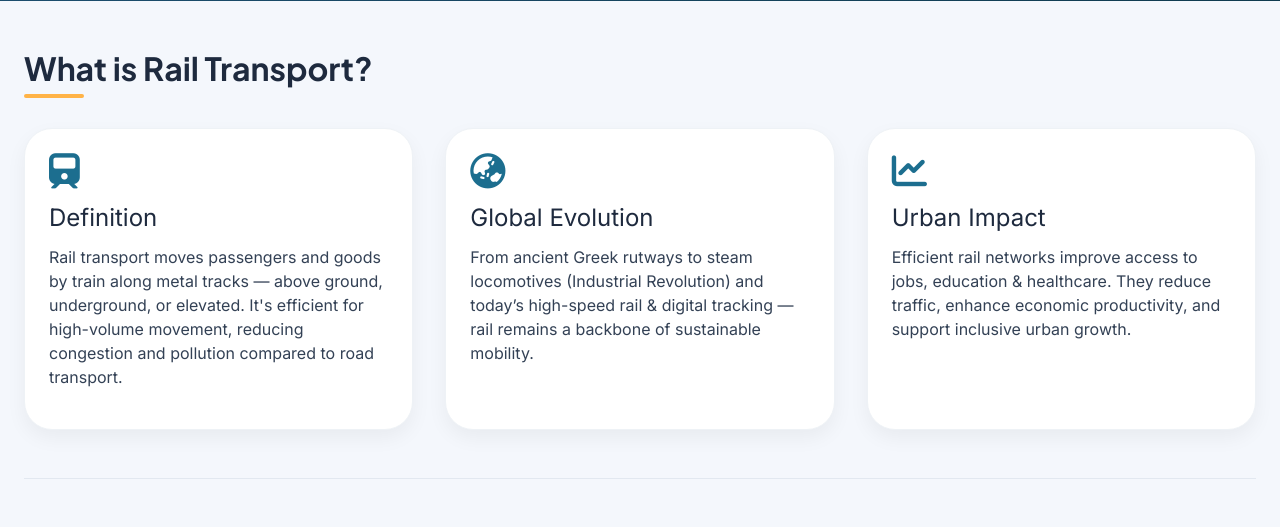
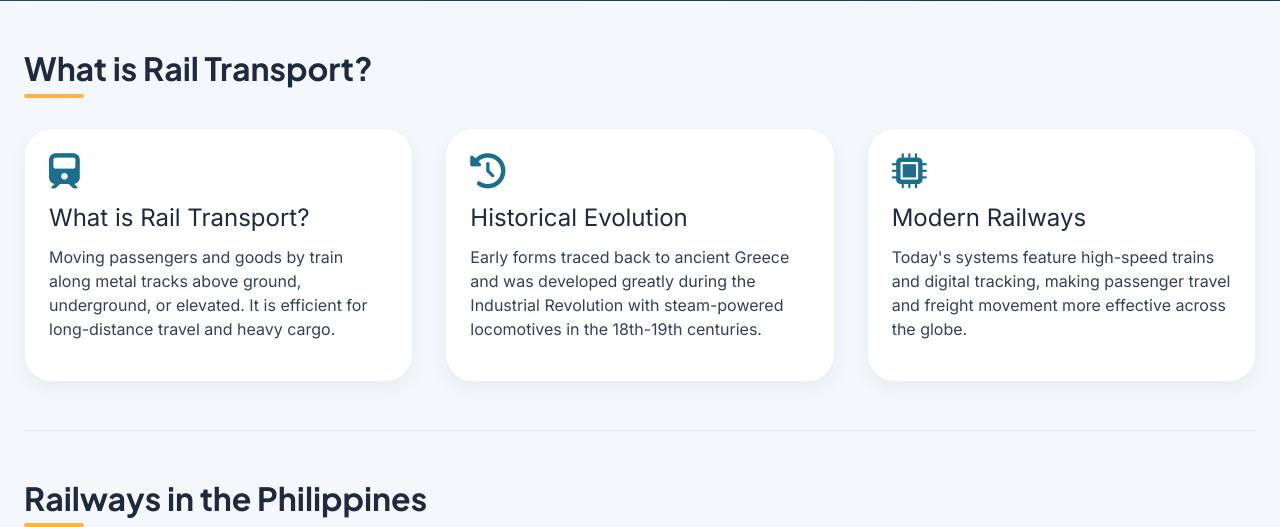
Before and after one commit to Mathew-Ibasco/econ_grp, a Django app: page /econ/ in a window 1280 px wide. Shown: the part 602-1129 px from the top of the page. Run offline with Django 5.2, Linux system fonts and the light colour scheme; parts of the project's set-up code (start-up, migrations or seed data) failed here and were passed over.

Commit message:
fixed content for homepage
-pending links for gallery
-pending icon for economic relations

```diff
--- a/econ/templates/econ/index.html
+++ b/econ/templates/econ/index.html
@@ -25,20 +25,25 @@
         <section>
             <h2 class="section-title">What is Rail Transport?</h2>
             <div class="card-grid">
+                <!-- Card 1: What is it? -->
                 <div class="info-card">
                     <i class="fas fa-train"></i>
-                    <h3>Definition</h3>
-                    <p>Rail transport moves passengers and goods by train along metal tracks — above ground, underground, or elevated. It's efficient for high-volume movement, reducing congestion and pollution compared to road transport.</p>
+                    <h3>What is Rail Transport?</h3>
+                    <p>Moving passengers and goods by train along metal tracks above ground, underground, or elevated. It is efficient for long-distance travel and heavy cargo.</p>
                 </div>
+
+                <!-- Card 2: History -->
                 <div class="info-card">
-                    <i class="fas fa-globe-asia"></i>
-                    <h3>Global Evolution</h3>
-                    <p>From ancient Greek rutways to steam locomotives (Industrial Revolution) and today’s high-speed rail & digital tracking — rail remains a backbone of sustainable mobility.</p>
+                    <i class="fas fa-history"></i>
+                    <h3>Historical Evolution</h3>
+                    <p>Early forms traced back to ancient Greece and was developed greatly during the Industrial Revolution with steam-powered locomotives in the 18th-19th centuries.</p>
                 </div>
+
+                <!-- Card 3: Modern Impact -->
                 <div class="info-card">
-                    <i class="fas fa-chart-line"></i>
-                    <h3>Urban Impact</h3>
-                    <p>Efficient rail networks improve access to jobs, education & healthcare. They reduce traffic, enhance economic productivity, and support inclusive urban growth.</p>
+                    <i class="fas fa-microchip"></i>
+                    <h3>Modern Railways</h3>
+                    <p>Today's systems feature high-speed trains and digital tracking, making passenger travel and freight movement more effective across the globe.</p>
                 </div>
             </div>
         </section>
@@ -46,17 +51,45 @@
         <!-- Philippines rail context -->
         <section>
             <h2 class="section-title">Railways in the Philippines</h2>
-            <p style="margin-bottom: 1.5rem; font-size: 1.05rem;">Currently, the Philippines has three major railway systems: MRT, LRT, and PNR. Most active services are in Luzon, particularly Metro Manila, serving millions of commuters daily. These systems are heavily used but remain concentrated; expansions like the Metro Manila Subway and North-South Commuter Railway aim to transform connectivity nationwide.</p>
+            <div class="railway-flex" style="
+                display: flex;
+                flex-wrap: nowrap;
+                align-items: flex-start;
+                gap: 2rem;
+                margin-top: 1rem;
+                justify-content: space-between;
+            ">
 
-            <!-- LRT/MRT Map placeholder (map image from the doc) -->
-            <div class="map-section">
-                <div class="map-figure">
-                    <img src="https://upload.wikimedia.org/wikipedia/commons/thumb/7/7e/Metro_Manila_LRT_and_MRT_Map.svg/1280px-Metro_Manila_LRT_and_MRT_Map.svg.png" alt="Manila LRT-MRT network map" onerror="this.src='https://ik.imagekit.io/tvlk/blog/2025/01/p2EtANCG-image.jpeg'">
-                    <div class="map-caption">
-                        <i class="fas fa-map-marked-alt"></i> Metro Manila Rail Network: LRT-1 (Yellow), LRT-2 (Purple), MRT-3 (Blue). Key corridors that improve urban mobility.
+                <!-- Text side (now left) -->
+                <div class="definition-side" style="
+                    flex: 0 0 48%;
+                    max-width: 600px;
+                    font-size: 1.50rem;
+                    line-height: 1.6;
+                ">
+                    <p>
+                        Currently, the Philippines has three major railway systems: the Manila Metro Rail Transit (MRT), the Light Rail Transit (LRT), and the Philippine National Railways (PNR). At present, active railway services are mainly located in Luzon, which means rail transport is not yet widely available across the entire country. These systems are concentrated in limited areas, particularly in and around Metro Manila and parts of Luzon, but they remain heavily used by many Filipino commuters.
+                    </p>
+                </div>
+
+                <!-- Map side (now right) -->
+                <div class="map-side" style="
+                    flex: 0 0 48%;
+                    background: #eef3fa;
+                    padding: 1rem;
+                    border-radius: 24px;
+                    text-align: center;
+                ">
+                    <img src="https://upload.wikimedia.org/wikipedia/commons/thumb/8/83/Manila_LRT-MRT_map.png/1280px-Manila_LRT-MRT_map.png?utm_source=commons.wikimedia.org&utm_campaign=index&utm_content=thumbnail&_=20101102101703"
+                        alt="Manila LRT-MRT network map"
+                        style="width:100%; height:auto; border-radius:12px;">
+                    <div class="map-caption" style="margin-top: 0.75rem; font-size: 0.85rem;">
+                        <i class="fas fa-map-marked-alt"></i> Metro Manila Rail Network: LRT-1 (Yellow), LRT-2 (Purple), MRT-3 (Blue).
                     </div>
                 </div>
+
             </div>
+        </section>
 
             <div class="rail-lineup">
                 <!-- LRT1 Card -->
@@ -64,7 +97,7 @@
                     <img src="https://ik.imagekit.io/tvlk/blog/2025/01/p2EtANCG-image.jpeg" alt="LRT Line 1 train">
                     <div class="rail-card-content">
                         <h4>LRT Line 1 (Yellow)</h4>
-                        <p>First LRT in Southeast Asia, opened 1984. Runs 15 km from Baclaran to Roosevelt, serving Taft Avenue–Rizal route. Extended to North Avenue, improving interchange with MRT-7 & common station.</p>
+                        <p>Southeast Asia's first LRT system (1984). 15-km elevated railway from Baclaran to Monumento, later extended via Rizal Line and North Extension (Balintawak, Roosevelt).</p>
                     </div>
                 </div>
                 <!-- LRT2 Card -->
@@ -80,7 +113,7 @@
                     <img src="https://media.philstar.com/images/articles/met2-mrt-3_2018-04-02_20-32-49.jpg" alt="MRT-3 along EDSA">
                     <div class="rail-card-content">
                         <h4>MRT-3 (Blue Line)</h4>
-                        <p>16.9 km along EDSA from North Avenue to Taft Avenue. Decongests the busiest corridor, serving Cubao, Ortigas, Ayala, and Taft.</p>
+                        <p>16.9 km along EDSA from North Avenue to Taft Avenue. Decongests the busiest route, serving Cubao, Ortigas, Ayala, and Taft.</p>
                     </div>
                 </div>
                 <!-- PNR Card -->
@@ -88,7 +121,7 @@
                     <img src="https://www.rappler.com/tachyon/2023/06/pnr-commuters-philippine-national-railways-train-dotr-june-2-2023-003-scaled.jpg" alt="PNR train commuters">
                     <div class="rail-card-content">
                         <h4>Philippine National Railways</h4>
-                        <p>Historic line since 1892, currently serving commuter routes. Vision to expand Manila-Legazpi and cargo links, vital for inter-regional connectivity.</p>
+                        <p>Historic line since 1892, currently serving commuter routes. Vision to expand Manila-Legazpi and cargo movements, vital for inter-regional connectivity.</p>
                     </div>
                 </div>
             </div>
@@ -98,46 +131,46 @@
          <!-- Accessibility & Mobility + Economic Relations double section -->
         <section>
             <h2 class="section-title">Accessibility, Mobility & The Economy</h2>
-            <div class="split-columns">
-                <div class="split-item">
+            <div class="split-columns" style="display: flex; flex-wrap: wrap; gap: 2rem;">
+
+                <!-- 1st Card -->
+                <div class="split-item" style="
+                    flex: 1 1 45%;
+                    display: flex;
+                    flex-direction: column;
+                    justify-content: space-between;
+                ">
+                    <div>
                         <i class="fas fa-wheelchair" style="font-size: 2rem; color:#1c6e8f;"></i>
                         <h3 style="margin-top: 10px;">Accessibility & Urban Mobility</h3>
-                    <p>As cities grow, reliable public transport becomes vital. Rail systems move masses efficiently, reducing traffic congestion and improving access to workplaces, schools, and healthcare. In Metro Manila, congestion costs billions annually — better rail networks ease this burden and make cities more inclusive.</p>
-                    <img src="https://www.moneymax.ph/hs-fs/hubfs/commuter%20problems%20-%20Poor%20Public%20Transportation%20System.jpg?width=1440&name=commuter%20problems%20-%20Poor%20Public%20Transportation%20" alt="Manila commuter congestion" style="width:100%; border-radius: 18px; margin-top: 15px;">
-                    <div class="caption-img">Heavy road congestion highlights the need for mass rail transit.</div>
+                        <p>As cities grow, reliable public transport becomes vital. Rail systems move masses efficiently, reducing traffic congestion and improving access to workplaces, schools, and healthcare. In Metro Manila, congestion costs billions annually, but better rail networks ease this burden and make cities more inclusive.</p>
                     </div>
-                <div class="split-item">
+                    <div>
+                        <img src="https://www.moneymax.ph/hs-fs/hubfs/commuter%20problems%20-%20Poor%20Public%20Transportation%20System.jpg?width=1440&name=commuter%20problems%20-%20Poor%20Public%20Transportation%20"
+                            alt="Manila commuter congestion"
+                            style="width:100%; border-radius: 18px; margin-top: 15px; object-fit: cover; height: 180px;">
+                        <div class="caption-img" style="font-size: 0.85rem; margin-top: 5px;">Heavy road congestion highlights the need for mass rail transit.</div>
+                    </div>
+                </div>
+
+                <!-- 2nd Card -->
+                <div class="split-item" style="
+                    flex: 1 1 45%;
+                    display: flex;
+                    flex-direction: column;
+                    justify-content: space-between;
+                ">
+                    <div>
                         <i class="fas fa-chart-simple" style="font-size: 2rem; color:#1c6e8f;"></i>
                         <h3 style="margin-top: 10px;">Economic Relations</h3>
-                    <p>Government spending on rail infrastructure acts as an economic injection — creating jobs, supporting firms, and improving productivity. Efficient railways lower travel costs, boost business access, and strengthen the circular flow of income. The Philippines' "Build Better More" program prioritises rail to unlock regional growth.</p>
-                    <img src="https://media.philstar.com/photos/2019/12/11/nat_2019-12-11_21-33-23.jpg" alt="Philippines railway construction economic impact" style="width:100%; border-radius: 18px; margin-top: 15px;">
-                    <div class="caption-img">Infrastructure investments fuel employment and urban competitiveness.</div>
+                        <p>Government spending on rail infrastructure acts as an economic injection that creates jobs, supports firms, and improves productivity. Efficient railways lower travel costs, boost business access, and strengthen the circular flow of income. The Philippines' "Build Better More" program prioritises rail to unlock regional growth.</p>
                     </div>
+                    <div>
+                        <img src="https://media.philstar.com/photos/2019/12/11/nat_2019-12-11_21-33-23.jpg"
+                            alt="Philippines railway construction economic impact"
+                            style="width:100%; border-radius: 18px; margin-top: 15px; object-fit: cover; height: 180px;">
+                        <div class="caption-img" style="font-size: 0.85rem; margin-top: 5px;">Infrastructure investments fuel employment and urban competitiveness.</div>
                     </div>
-        </section>
-
-        <!-- Additional: sustainable vision & journal references teaser -->
-        <section>
-            <h2 class="section-title">Why Rail Matters for the Future</h2>
-            <div class="card-grid">
-                <div class="info-card">
-                    <i class="fas fa-leaf"></i>
-                    <h3>Sustainability</h3>
-                    <p>Trains emit far less CO₂ per passenger than cars. Expanding rail reduces pollution and supports green urban development. The shift to electric and hybrid rail systems aligns with global climate goals.</p>
-                </div>
-                <div class="info-card">
-                    <i class="fas fa-hand-holding-heart"></i>
-                    <h3>Social Equity</h3>
-                    <p>Affordable and accessible rail improves mobility for low-income groups, elderly and PWDs. Stations with universal design create more inclusive cities.</p>
-                </div>
-                <div class="info-card">
-                    <i class="fas fa-city"></i>
-                    <h3>Integrated Planning</h3>
-                    <p>Successful cities like London, Tokyo, and Singapore prove that rail-oriented development boosts property values and reduces car dependency. The Philippines can replicate this through transit-oriented design.</p>
-                </div>
-            </div>
-            <div style="background: #eaf3f9; padding: 1.3rem; border-radius: 24px; margin-top: 1.5rem;">
-                <p><i class="fas fa-graduation-cap"></i> <strong>Research spotlight:</strong> According to academic papers (see Journals section), railway stations act as hubs for sustainable transformation — improving intermodality, economic activity and public realm. Cross-regional analysis shows rail enhances accessibility by up to 12% under congested conditions. Our full Journals tab provides deeper insights into urban accessibility governance and social equity.</p>
                 </div>
         </section>
 
```
Lines whose indentation alone changed are shown as unchanged.
